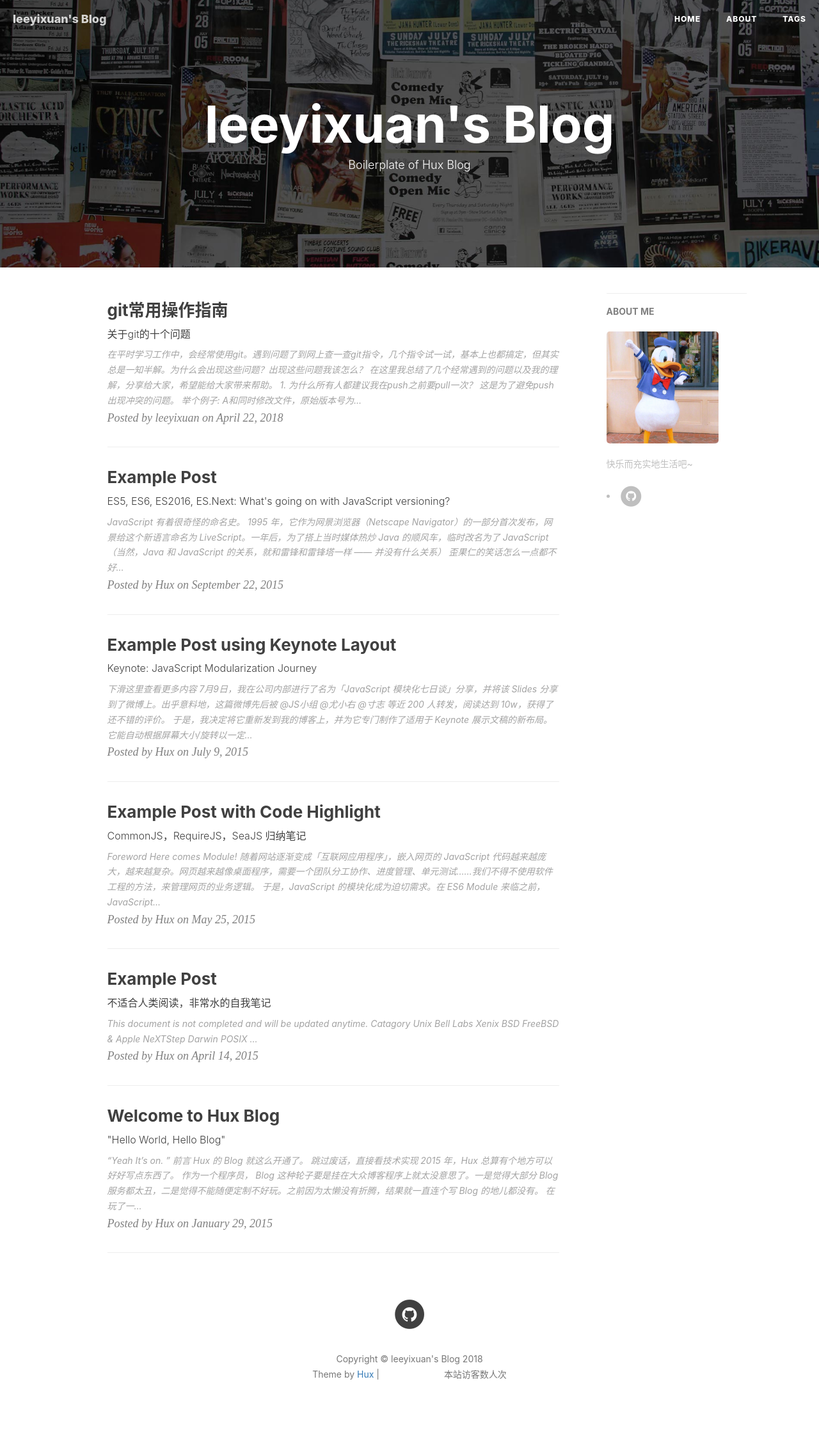
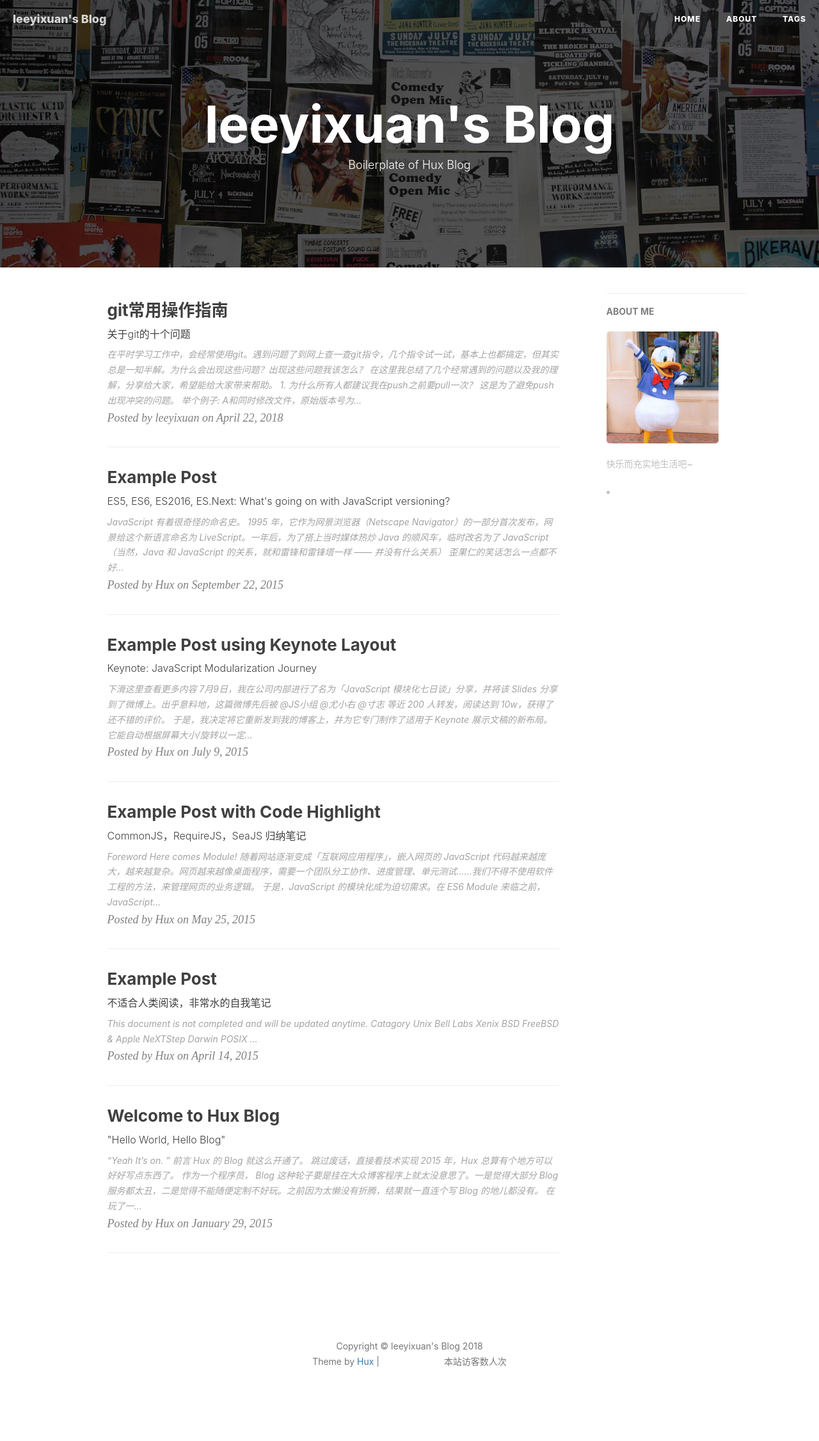
Before and after one commit to leeyixuan/leeyixuan.github.io, a Jekyll site: the page built from index.html, in a window 1280 px wide. Shown: the whole page at 64% size. Built offline with Jekyll 4.4.1, drawn with Linux system fonts in a browser that asks for light colours; nearby versions of some CDN libraries; the list of posts is cut into pages by our own code; comment, search, counter and statistics services are not loaded; after the commit the page ends 2205 px from its top, so only the background shows below that; grey boxes are pictures that could not be loaded.

```diff
--- a/_includes/footer.html
+++ b/_includes/footer.html
@@ -116,5 +116,3 @@
 
 
 {% endif %}
-
-<script async src="https//dn-lbstatics.qbox.me/busuanzi/2.3/busuanzi.pure.mini.js"></script>
--- a/_includes/head.html
+++ b/_includes/head.html
@@ -23,7 +23,6 @@
     <!-- Custom Fonts -->
     <!-- <link href="http://maxcdn.bootstrapcdn.com/font-awesome/4.3.0/css/font-awesome.min.css" rel="stylesheet" type="text/css"> -->
     <!-- Hux change font-awesome CDN to qiniu -->
-    <link href="https://cdn.staticfile.org/font-awesome/4.2.0/css/font-awesome.min.css" rel="stylesheet" type="text/css">
 
 
 
@@ -35,6 +34,5 @@
         <script src="https://oss.maxcdn.com/libs/respond.js/1.4.2/respond.min.js"></script>
     <![endif]-->
 
-    <script async src="https//dn-lbstatics.qbox.me/busuanzi/2.3/busuanzi.pure.mini.js">
-    </script>
+    <script async src="//dn-lbstatics.qbox.me/busuanzi/2.3/busuanzi.pure.mini.js"></script>
 </head>
--- a/_layouts/default.html
+++ b/_layouts/default.html
@@ -14,7 +14,7 @@
 
 
 <!-- Image to hack wechat -->
-<img src="/img/icon_wechat.png" width="0" height="0" />
+<!--<img src="/img/icon_wechat.png" width="0" height="0" />-->
 <!-- Migrate from head to bottom, no longer block render and still work -->
 
 </body>
--- a/_layouts/post.html
+++ b/_layouts/post.html
@@ -139,5 +139,3 @@ layout: default
     }
 </style>
 {% endif %}
-<script async src="https//dn-lbstatics.qbox.me/busuanzi/2.3/busuanzi.pure.mini.js">
-</script>
```
